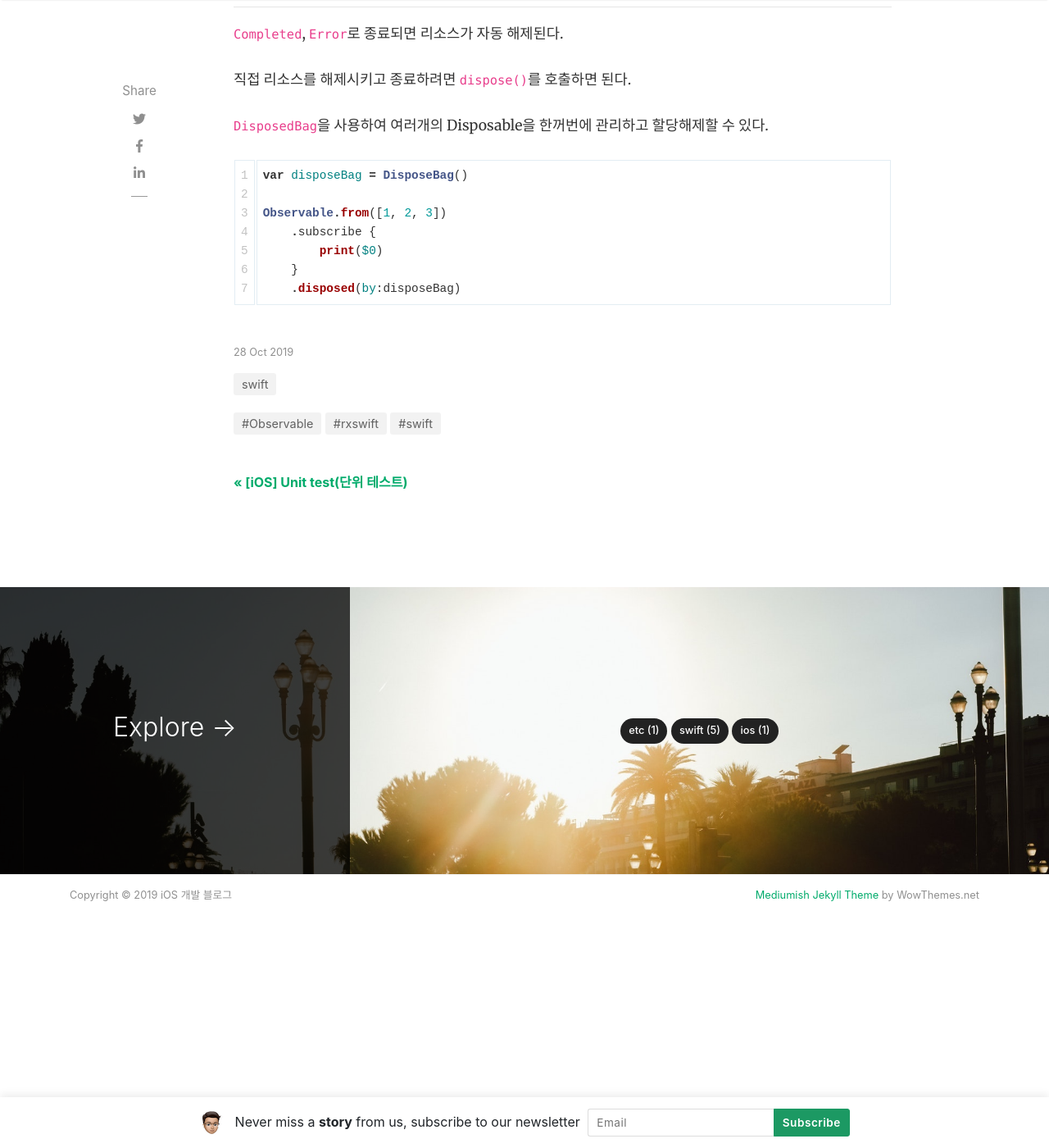
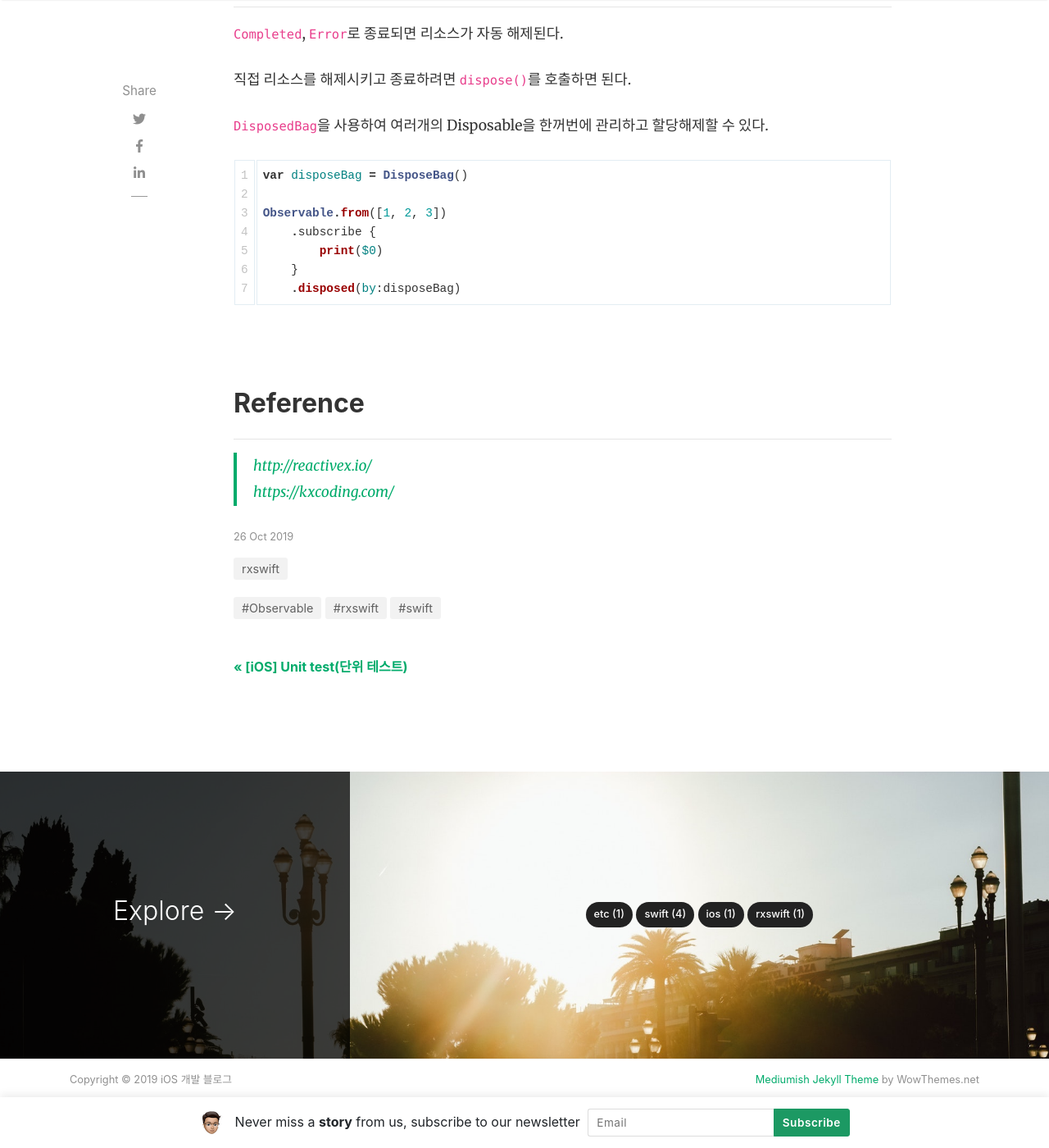
Before and after one commit to KyungmoSung/KyungmoSung.github.io, a Jekyll site: the page built from _posts/2019-10-26-rxswift-observable.md, in a window 1280 px wide and 1400 px high, scrolled down 2464 px. Shown: the whole window at 82% size. Built offline with Jekyll 4.4.1, drawn with Linux system fonts in a browser that asks for light colours; nearby versions of some CDN libraries; comment, search, counter and statistics services are not loaded.

Commit message:
"[RxSwift] Observable" 카테고리 변경

````diff
--- a/_posts/2019-10-28-rxswift-observable.md
+++ b/_posts/2019-10-26-rxswift-observable.md
@@ -2,7 +2,7 @@
 layout: post
 title:  "[RxSwift] Observable"
 author: sung
-categories: [ swift ]
+categories: [ rxswift ]
 tags: [swift, rxswift, Observable]
 image:
 comments: true
@@ -105,3 +105,9 @@
     }
     .disposed(by:disposeBag)
 ```
+<br>
+
+## Reference
+---
+> [http://reactivex.io/](http://reactivex.io/)
+> [https://kxcoding.com/]( https://kxcoding.com/)
````
